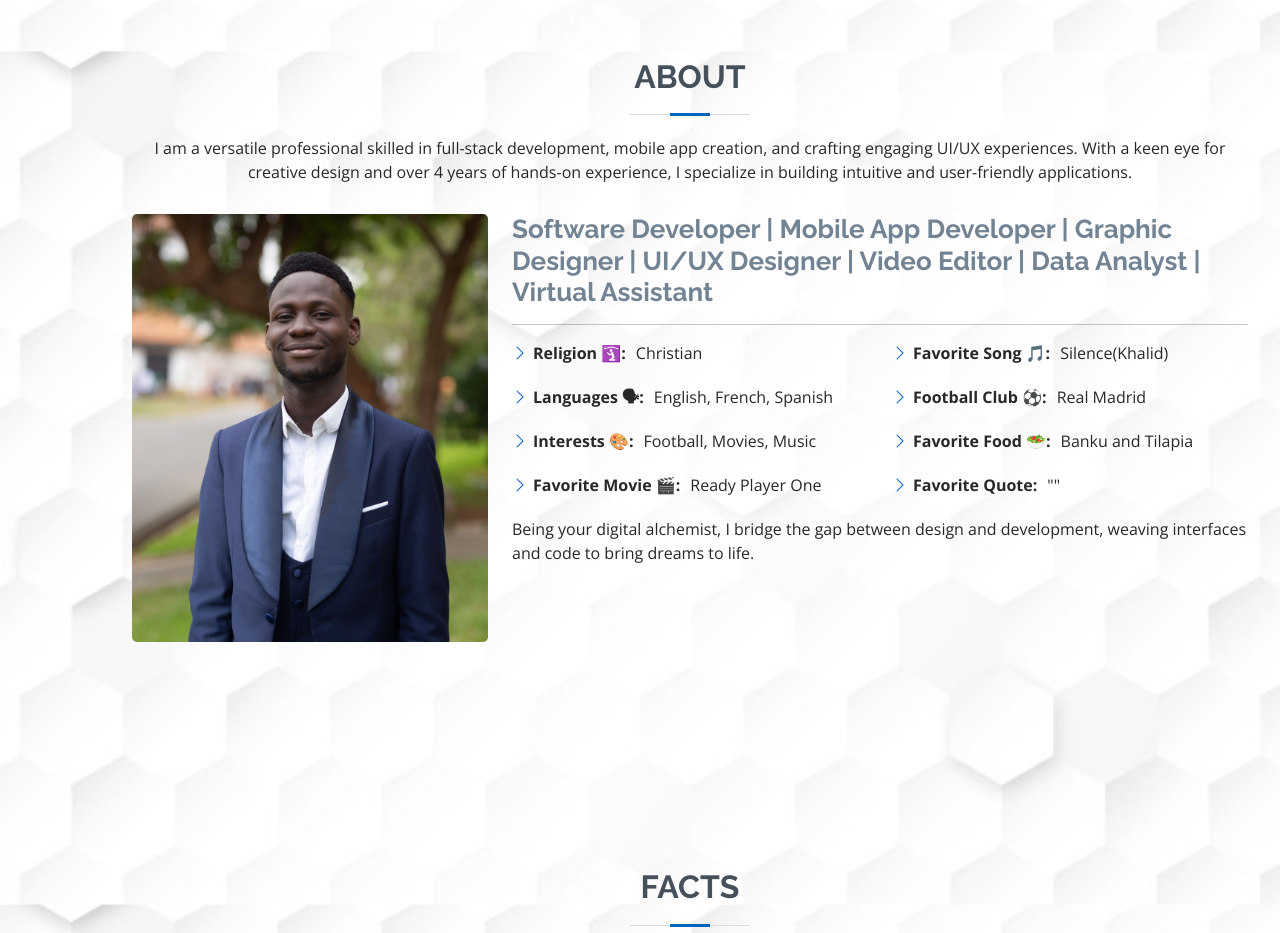
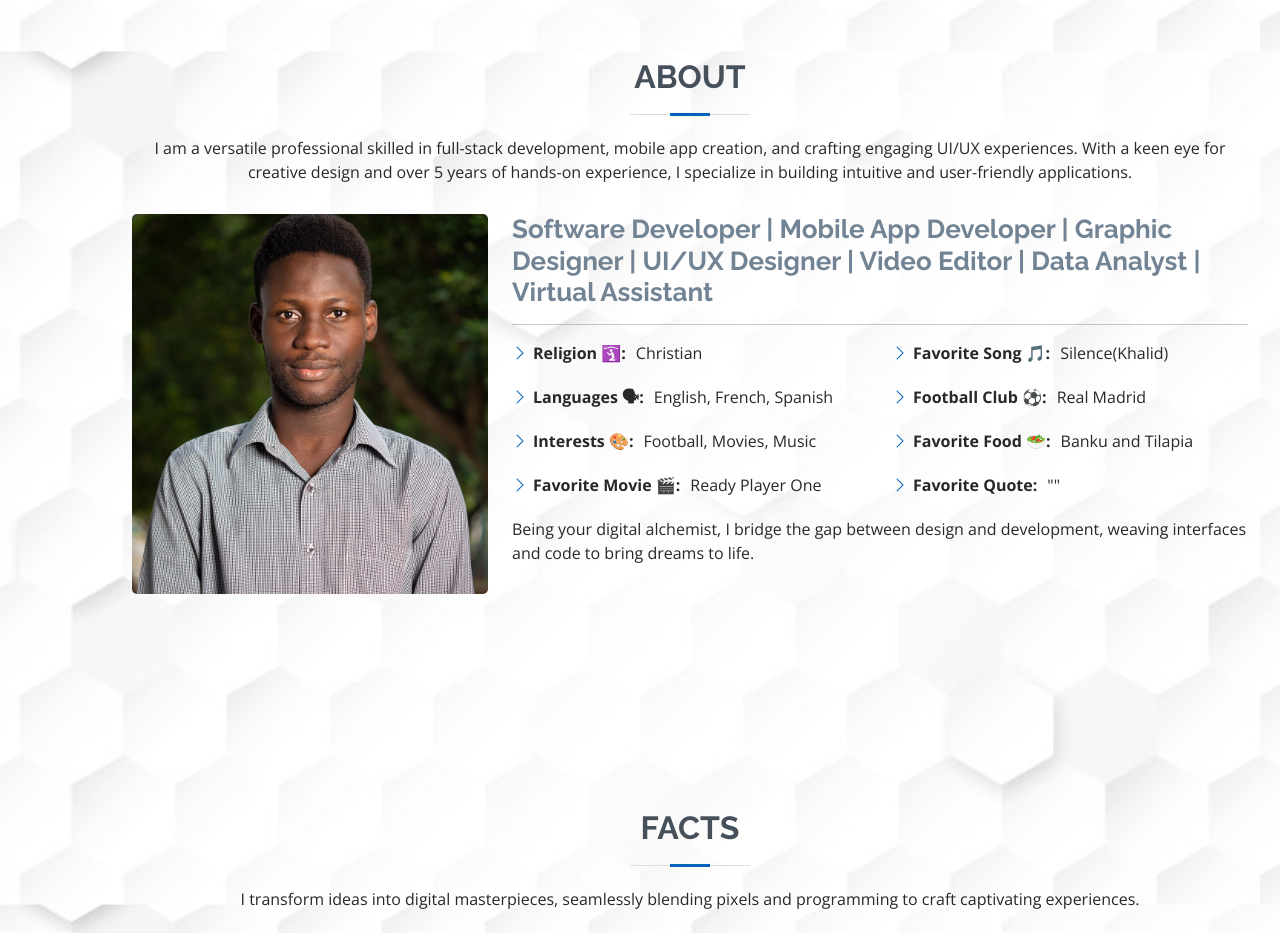
Before and after one commit to DeonHub/Portfolio, a plain HTML site: page index.html in a window 1280 px wide. Shown: the part 802-1735 px from the top of the page. Drawn offline with nearby package versions, Linux system fonts and the light colour scheme.

Commit message:
Change image

```diff
--- a/index.html
+++ b/index.html
@@ -99,7 +99,7 @@
             ><i class="bx bxl-github"></i
           ></a>
           <a
-            href="https://www.linkedin.com/in/gideon-impraim-05ba0820b/"
+            href="https://www.linkedin.com/in/gideon-impraim/"
             class="linkedin"
             target="_blank"
             ><i class="bx bxl-linkedin"></i
@@ -135,7 +135,7 @@
             <p>
               I am a versatile professional skilled in full-stack development,
               mobile app creation, and crafting engaging UI/UX experiences. With
-              a keen eye for creative design and over 4 years of hands-on
+              a keen eye for creative design and over 5 years of hands-on
               experience, I specialize in building intuitive and user-friendly
               applications.
             </p>
@@ -143,7 +143,7 @@
 
           <div class="row">
             <div class="col-lg-4">
-              <img src="assets/img/profile-5.jpeg" class="img-fluid" alt="" />
+              <img src="assets/img/profile-1.jpeg" class="img-fluid" alt="" />
             </div>
             <div class="col-lg-8 pt-4 pt-lg-0 content">
               <h3>
```
